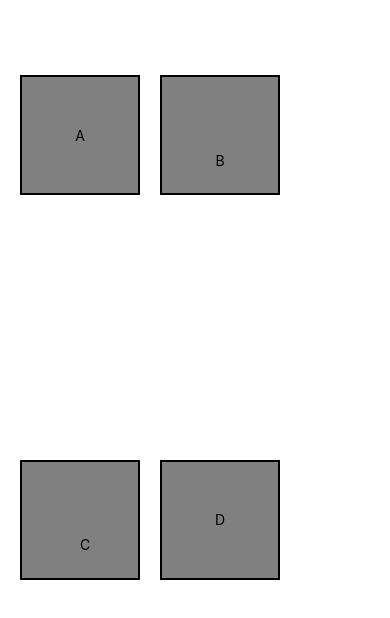
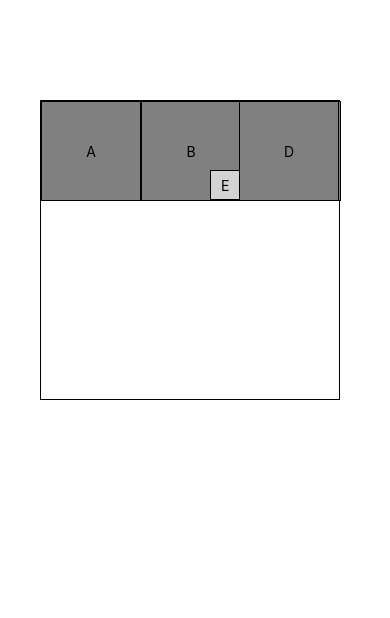
Before and after one commit to yilengyao/react-native-in-action, a React Native app: screen / in a window 390 px wide. Shown: the top 618 px of the page. Built offline with nearby package versions, Linux system fonts and the light colour scheme.

Commit message:
position

```diff
--- a/app/App.tsx
+++ b/app/App.tsx
@@ -6,34 +6,41 @@ export default class App extends Component<{}> {
   render() {
     return (
       <View style={styles.container}>
+        <View style={styles.row}>
           <Example>
             <CenteredText>
               A
             </CenteredText>
           </Example>
-        <Example style={{
-          paddingTop: 50
-        }}>
+          <Example>
             <CenteredText>
               B
             </CenteredText>
+            <View style={[styles.tinyExample,
+            {
+              position: 'absolute',
+              right: 0,
+              bottom: 0
+            }]}>
+              <CenteredText>
+                E
+              </CenteredText>
+            </View>
           </Example>
-        <Example style={{
-          paddingTop: 50,
-          paddingLeft: 10
-        }}>
+          <Example>
             <CenteredText>
               C
             </CenteredText>
           </Example>
           <Example style={{
-          paddingLeft: -10,
-          paddingTop: -10
+            position: 'absolute',
+            right: 0, botton: 0
           }}>
             <CenteredText>
               D
             </CenteredText>
           </Example>
+        </View>
       </View>
     )
   }
@@ -63,19 +70,29 @@ const CenteredText = (props: CenteredTextProps) => (
 
 const styles = StyleSheet.create({
   container: {
+    width: 300,
+    height: 300,
+    margin: 40,
+    marginTop: 100,
+    borderWidth: 1,
+  },
+  row: {
     flex: 1,
-    flexDirection: 'row',
-    flexWrap: 'wrap',
-    marginTop: 75,
+    flexDirection: 'row'
   },
   example: {
-    width: 120,
-    height: 120,
-    marginLeft: 20,
-    marginBottom: 20,
+    width: 100,
+    height: 100,
     backgroundColor: 'grey',
-    borderWidth: 2,
+    borderWidth: 1,
     justifyContent: 'center'
+  },
+  tinyExample: {
+    width: 30,
+    height: 30,
+    borderWidth: 1,
+    justifyContent: 'center',
+    backgroundColor: 'lightgrey'
   },
   centeredText: {
     textAlign: 'center',
```
Lines whose indentation alone changed are shown as unchanged.
